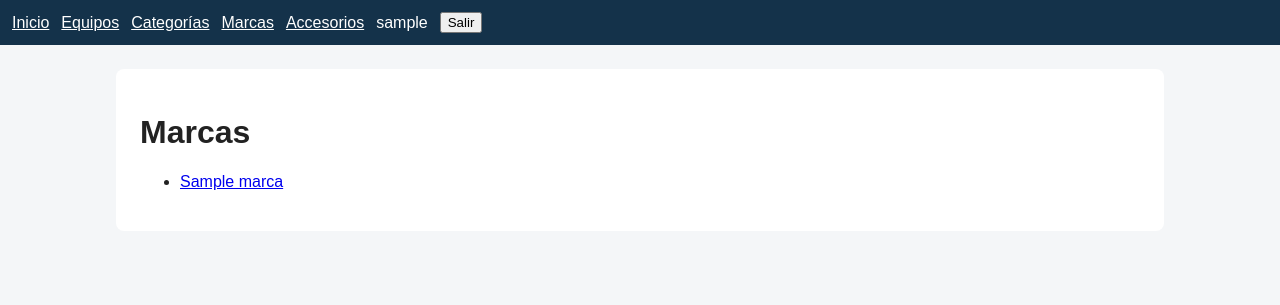
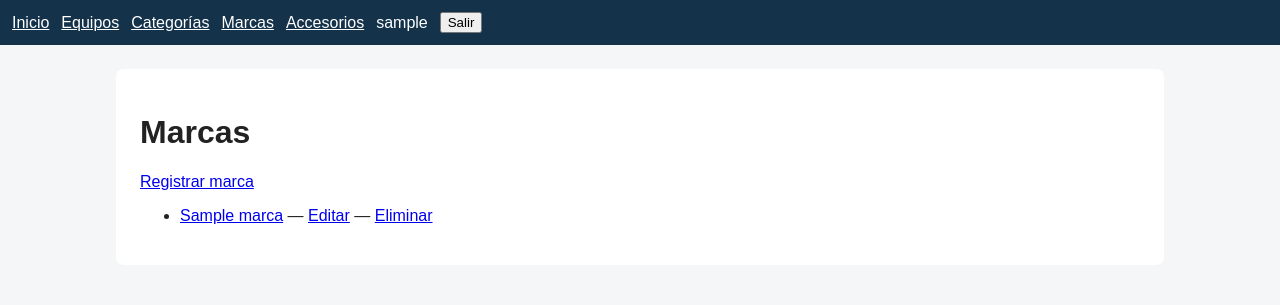
Before and after one commit to campanaisaac2020-lang/programacion-II-Isaac-Campa-a, a Django app: page /marcas/ in a window 1280 px wide. Shown: the top 305 px of the page. Run offline with Django 5.2, Linux system fonts and the light colour scheme; a user stored in the database is signed in; tables that the repository leaves empty hold one stand-in row (values such as "Sample post").

Commit message:
Restaura el CRUD de marcas
Co-authored-by: Copilot <223556219+Copilot@users.noreply.github.com>

```diff
--- /dev/null
+++ b/ventas/templates/ventas/marcas/formulario.html
@@ -0,0 +1,5 @@
+{% extends 'ventas/base.html' %}
+{% block content %}
+<h1>{% if form.instance.pk %}Editar marca{% else %}Registrar marca{% endif %}</h1>
+<form method="post">{% csrf_token %}{{ form.as_p }}<button type="submit">Guardar</button></form>
+{% endblock %}
--- a/ventas/templates/ventas/marcas/marca_detail.html
+++ b/ventas/templates/ventas/marcas/marca_detail.html
@@ -1,2 +1,2 @@
 {% extends 'ventas/base.html' %}
-{% block content %}<h1>{{ marca }}</h1><p>País: {{ marca.pais_origen }}</p><p>Fundada: {{ marca.fundada }}</p><h2>Equipos</h2><ul>{% for equipo in marca.equipos.all %}<li><a href="{% url 'equipo_detail' equipo.pk %}">{{ equipo }}</a></li>{% empty %}<li>Sin equipos</li>{% endfor %}</ul>{% endblock %}
+{% block content %}<h1>{{ marca }}</h1><p>País: {{ marca.pais_origen }}</p><p>Fundada: {{ marca.fundada }}</p><h2>Equipos</h2><ul>{% for equipo in marca.equipos.all %}<li><a href="{% url 'equipo_detail' equipo.pk %}">{{ equipo }}</a></li>{% empty %}<li>Sin equipos</li>{% endfor %}</ul>{% if perms.ventas.change_marca %}<p><a href="{% url 'marca_update' marca.pk %}">Editar marca</a></p>{% endif %}{% if perms.ventas.delete_marca %}<p><a href="{% url 'marca_delete' marca.pk %}">Eliminar marca</a></p>{% endif %}{% endblock %}
--- a/ventas/templates/ventas/marcas/marca_list.html
+++ b/ventas/templates/ventas/marcas/marca_list.html
@@ -1,2 +1,2 @@
 {% extends 'ventas/base.html' %}
-{% block content %}<h1>Marcas</h1><ul>{% for marca in marcas %}<li><a href="{% url 'marca_detail' marca.pk %}">{{ marca }}</a></li>{% empty %}<li>No hay marcas.</li>{% endfor %}</ul>{% endblock %}
+{% block content %}<h1>Marcas</h1>{% if perms.ventas.add_marca %}<p><a href="{% url 'marca_create' %}">Registrar marca</a></p>{% endif %}<ul>{% for marca in marcas %}<li><a href="{% url 'marca_detail' marca.pk %}">{{ marca }}</a>{% if perms.ventas.change_marca %} — <a href="{% url 'marca_update' marca.pk %}">Editar</a>{% endif %}{% if perms.ventas.delete_marca %} — <a href="{% url 'marca_delete' marca.pk %}">Eliminar</a>{% endif %}</li>{% empty %}<li>No hay marcas.</li>{% endfor %}</ul>{% endblock %}
--- a/ventas/views/marca_views.py
+++ b/ventas/views/marca_views.py
@@ -1,4 +1,8 @@
+from django.contrib import messages
+from django.contrib.auth.decorators import login_required, permission_required
 from django.shortcuts import get_object_or_404, render
+from django.shortcuts import redirect
+from ..forms import MarcaForm
 from ..models import Marca
 
 
@@ -9,3 +13,41 @@ def marca_list(request):
 def marca_detail(request, pk):
     marca = get_object_or_404(Marca, pk=pk)
     return render(request, 'ventas/marcas/marca_detail.html', {'marca': marca})
+
+
+@login_required
+@permission_required('ventas.add_marca', raise_exception=True)
+def marca_create(request):
+    form = MarcaForm(request.POST or None)
+    if request.method == 'POST' and form.is_valid():
+        form.save()
+        messages.success(request, 'Marca creada exitosamente.')
+        return redirect('marca_list')
+    return render(request, 'ventas/marcas/formulario.html', {'form': form})
+
+
+@login_required
+@permission_required('ventas.change_marca', raise_exception=True)
+def marca_update(request, pk):
+    marca = get_object_or_404(Marca, pk=pk)
+    form = MarcaForm(request.POST or None, instance=marca)
+    if request.method == 'POST' and form.is_valid():
+        form.save()
+        messages.success(request, 'Marca editada exitosamente.')
+        return redirect('marca_detail', pk=marca.pk)
+    return render(request, 'ventas/marcas/formulario.html', {'form': form})
+
+
+@login_required
+@permission_required('ventas.delete_marca', raise_exception=True)
+def marca_delete(request, pk):
+    marca = get_object_or_404(Marca, pk=pk)
+    if request.method == 'POST':
+        marca.delete()
+        messages.success(request, 'Marca eliminada exitosamente.')
+        return redirect('marca_list')
+    return render(request, 'ventas/shared/confirmar_eliminacion.html', {
+        'titulo': 'Eliminar marca',
+        'objeto': marca,
+        'list_url': 'marca_list',
+    })
```
Also changed, not shown: ventas/tests.py (+44 -1 lines), ventas/urls/marca_urls.py (+10 -1 lines).
